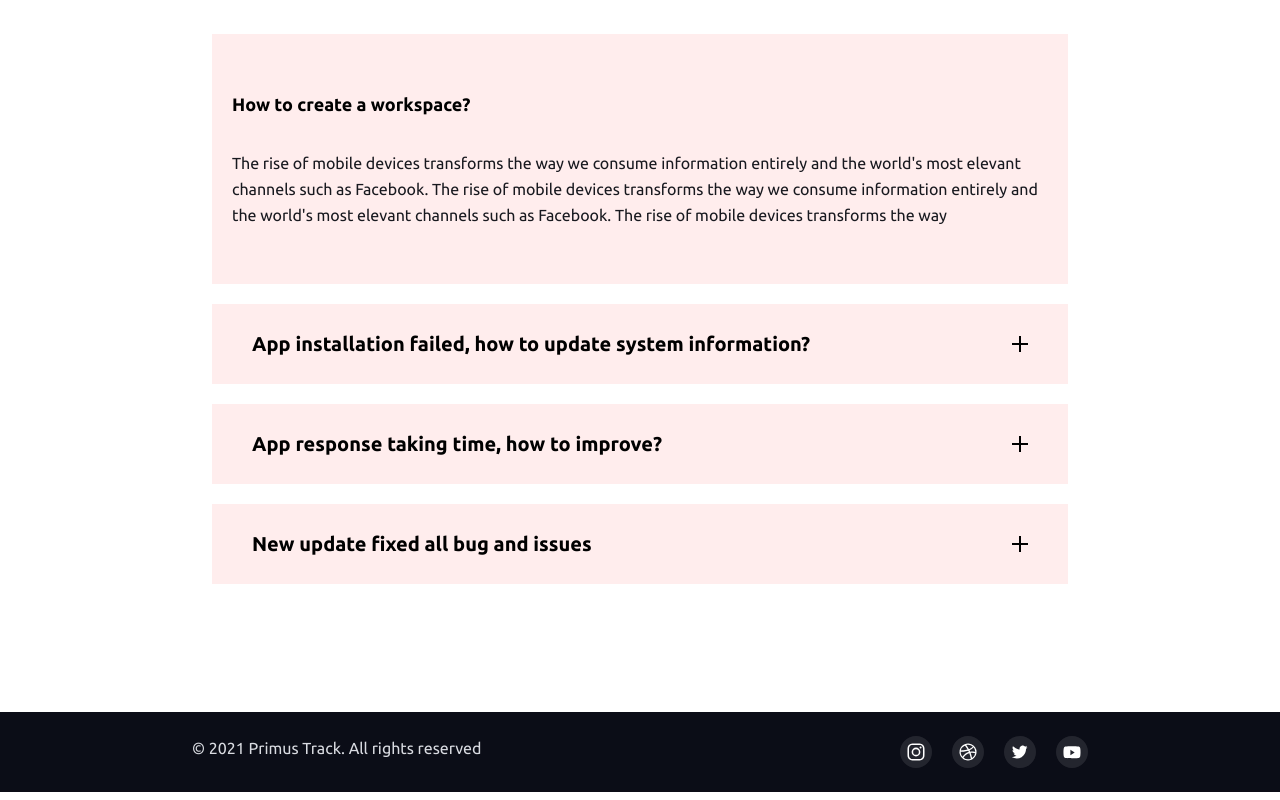
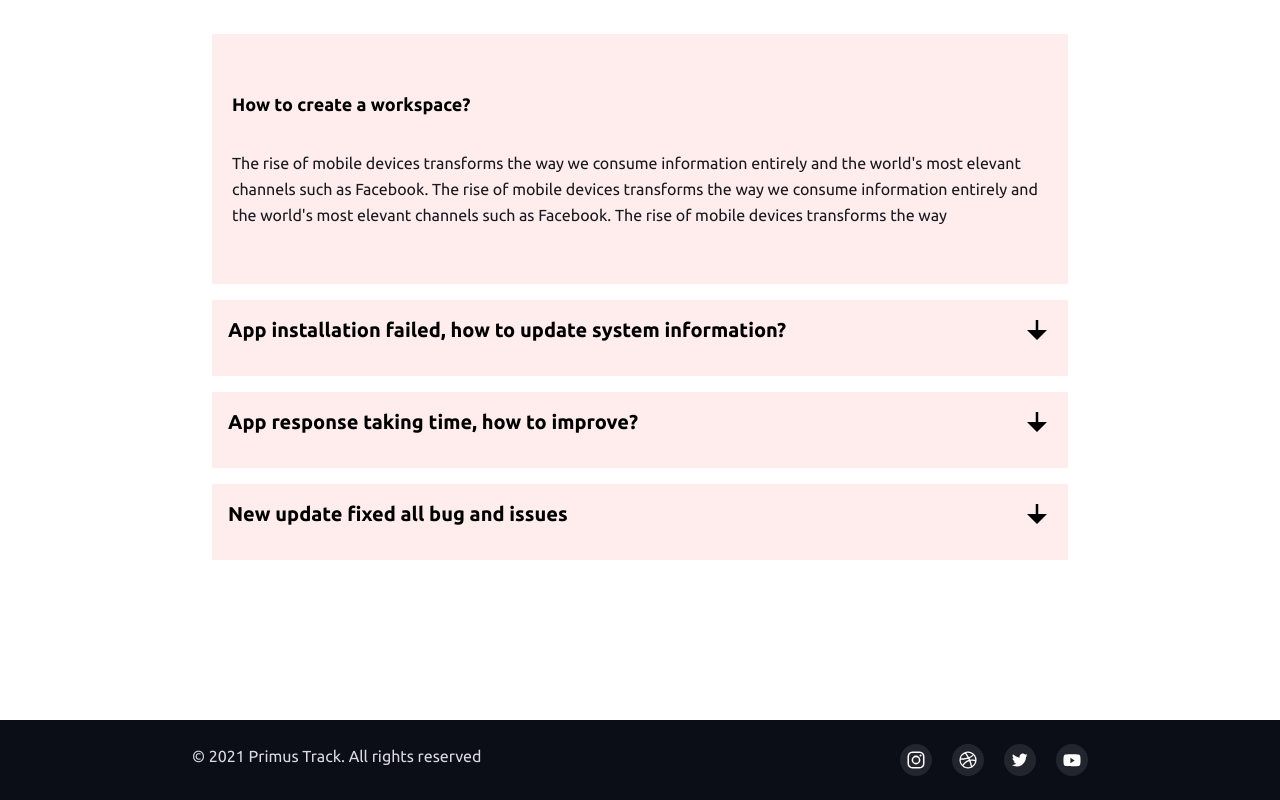
Before and after one commit to diamond-nicholas/react-landing-page, a React (Create React App) app: page / in a window 1280 px wide. Shown: the part 5151-5951 px from the top of the page. Built offline with nearby package versions, Linux system fonts and the light colour scheme.

Commit message:
feat: FAQs

```diff
--- /dev/null
+++ b/src/components/FAQs/FAQs.jsx
@@ -0,0 +1,22 @@
+import React from 'react';
+
+const FAQs = ({ faq, index, toggleFAQ }) => {
+  return (
+    <div
+      onClick={() => toggleFAQ(index)}
+      key={index}
+      className={`faq cursor-pointer mb-4 p-4 bg-orange1 ${
+        faq.open ? 'open' : ''
+      }`}
+    >
+      <div className='faq-question relative text-2xl pr-20 mb-4 transition-all duration-300 ease-linear font-semibold xs:text-base xs:font-medium lg:font-bold lg:text-xl text-black'>
+        {faq.question}
+      </div>
+      <div className='faq-answer opacity-0 max-h-0 overflow-y-hidden transition-all duration-300 ease-linear'>
+        {faq.answer}
+      </div>
+    </div>
+  );
+};
+
+export default FAQs;
--- a/src/index.scss
+++ b/src/index.scss
@@ -38,4 +38,32 @@ button {
   }
 }
 
+.faqs .faq .faq-question::after {
+  content: '';
+  position: absolute;
+  top: 50%;
+  right: 0;
+  transform: translateY(-50%);
+  width: 30px;
+  height: 30px;
+  background: url('../src/components/vectors/arrow.svg');
+  background-position: center;
+  background-size: contain;
+  background-repeat: no-repeat;
+  transition: all 0.4s ease-out;
+}
+
+.faqs .faq.open .faq-question {
+  margin-bottom: 15px;
+}
+
+.faqs .faq.open .faq-question::after {
+  transform: translateY(-50%) rotate(180deg);
+}
+
+.faqs .faq.open .faq-answer {
+  max-height: 1000px;
+  opacity: 1;
+}
+
 @import 'tailwindcss/utilities';
--- a/src/pages/index.jsx
+++ b/src/pages/index.jsx
@@ -1,15 +1,14 @@
 import React, { useState } from 'react';
 
+import FAQs from '../components/FAQs/FAQs';
 import NavBar from '../components/NavBar';
 import Footer from '../components/Footer';
 
 import Feature1Icon from '../components/vectors/Feature1';
-import PlusIcon from '../components/vectors/Plus';
 import Feature2Icon from '../components/vectors/Feature2';
 import Feature3Icon from '../components/vectors/Feature3';
 
 import './Home.scss';
-import MinusIcon from '../components/vectors/MinusIcon';
 
 const features = [
   {
@@ -99,35 +98,40 @@ const plans = [
   },
 ];
 
-const FAQs = [
+const HomePage = () => {
+  const [faqs, setFaqs] = useState([
     {
-    icon: <PlusIcon />,
-    icon2: <MinusIcon />,
-    id: 'panel1',
-    text: 'App installation failed, how to update system information?',
-    content: '',
+      question: 'App installation failed, how to update system information?',
+      answer:
+        'Lorem ipsum dolor sit amet, consectetur adipisicing elit. Consequatur accusantium voluptatum at qui nobis quasi temporibus nulla exercitationem id, iusto animi nostrum distinctio dolorem enim quibusdam dolorum. Id, fugiat tempora!',
+      open: false,
     },
     {
-    icon: <PlusIcon />,
-    icon2: <MinusIcon />,
-    id: 'panel2',
-    text: 'App response taking time, how to improve?',
-    content: '',
+      question: 'App response taking time, how to improve?',
+      answer:
+        'Lorem ipsum dolor sit amet, consectetur adipisicing elit. Consequatur accusantium voluptatum at qui nobis quasi temporibus nulla exercitationem id, iusto animi nostrum distinctio dolorem enim quibusdam dolorum. Id, fugiat tempora!',
+      open: false,
     },
     {
-    icon: <PlusIcon />,
-    icon2: <MinusIcon />,
-    id: 'panel3',
-    text: 'New update fixed all bug and issues',
-    content: '',
+      question: 'New update fixed all bug and issues',
+      answer:
+        'Lorem ipsum dolor sit amet, consectetur adipisicing elit. Consequatur accusantium voluptatum at qui nobis quasi temporibus nulla exercitationem id, iusto animi nostrum distinctio dolorem enim quibusdam dolorum. Id, fugiat tempora!',
+      open: false,
     },
-];
+  ]);
 
-const HomePage = () => {
-  const [expanded, setExpanded] = useState(false);
+  const toggleFAQ = (index) => {
+    setFaqs(
+      faqs.map((faq, i) => {
+        if (i === index) {
+          faq.open = !faq.open;
+        } else {
+          faq.open = false;
+        }
 
-  const handleChange = () => {
-    setExpanded(!expanded);
+        return faq;
+      })
+    );
   };
 
   return (
@@ -349,29 +353,11 @@ const HomePage = () => {
             rise of mobile devices transforms the way
           </p>
         </div>
-        {FAQs.map((faq, faqIdx) => (
-          <div>
-            <div
-              onClick={handleChange}
-              key={`faqs_${faqIdx}`}
-              className='flex justify-between h-14 items-center bg-orange1 mt-5 px-5 lg:px-10 py-10 cursor-pointer'
-            >
-              <h2 className='font-semibold xs:text-base xs:font-medium lg:font-bold lg:text-xl text-black'>
-                {faq.text}
-              </h2>
-
-              {expanded === false ? faq.icon : faq.icon2}
+        <div className='faqs w-full py-4'>
+          {faqs.map((faq, i) => (
+            <FAQs faq={faq} index={i} toggleFAQ={toggleFAQ} />
+          ))}
         </div>
-            {expanded && (
-              <div className='h-24 bg-gray-500 px-4 py-5 text-white'>
-                Lorem ipsum dolor sit amet consectetur adipisicing elit.
-                Corporis rem error eligendi quod quis nihil accusamus incidunt
-                consequatur, cupiditate veniam iusto excepturi perferendis magni
-                in architecto enim repellendus vitae atque.
-              </div>
-            )}
-          </div>
-        ))}
       </section>
       <Footer />
     </div>
```
Also changed, not shown: src/components/vectors/arrow.svg (added). Lines whose indentation alone changed are shown as unchanged.
